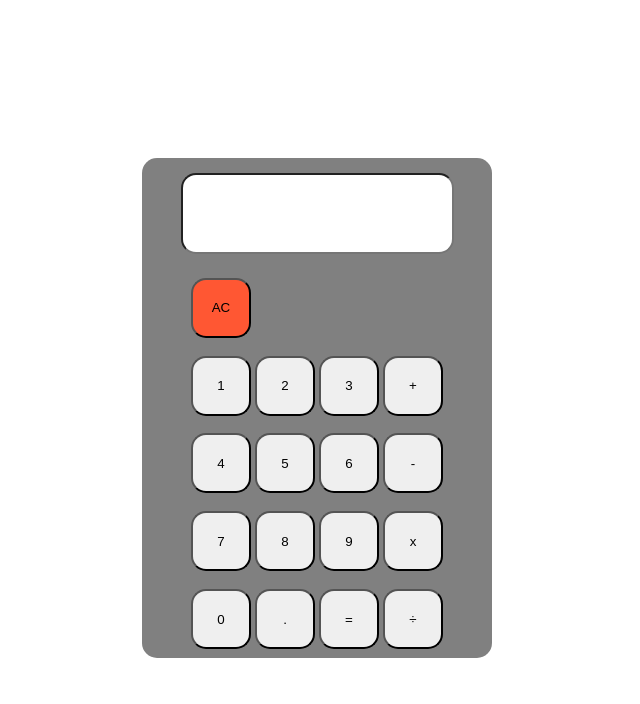
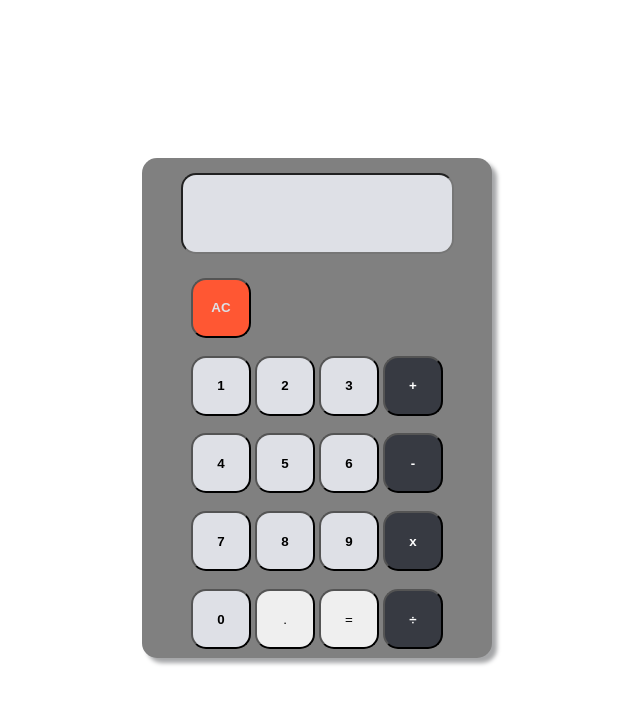
Before and after one commit to Sjdionisio/Calculator, a plain HTML site: page index.html in a window 1280 px wide. Shown: the whole page, without its empty margins (323-963 px from the left). Drawn offline with Linux system fonts and the light colour scheme.

Commit message:
Change color of the buttons

```diff
--- a/style.css
+++ b/style.css
@@ -11,6 +11,7 @@ input{
     height: 75px;
     font-size: 20px;
     border-radius: 15px;
+    background-color: #DEE0E6;
 }
 
 button{
@@ -28,6 +29,7 @@ button{
     flex-direction: column;
     justify-content: space-between;
     align-items: center;
+    box-shadow: 5px 5px 4px #a5a6a8;
 }
 
 .calcScreen{
@@ -55,4 +57,15 @@ button{
 
 .btnAllClear{
     background-color: #FF5733;
+    font-weight: bold;
+    color: #DEE0E6;
 }
+.btnNum{
+    background-color: #DEE0E6;
+    font-weight: bolder;
+}
+.btnOp{
+    background-color: #373A42;
+    color: white;
+    font-weight: bold;
+}
```
